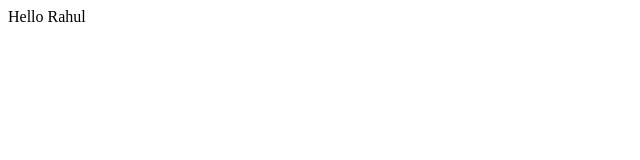
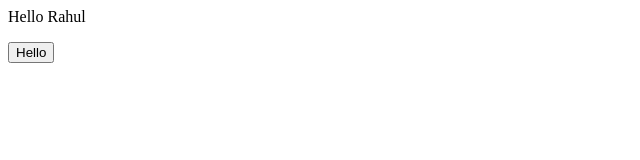
Before and after one commit to Rahul-sha-coder/apnacollege-demo, a plain HTML site: page index.html in a window 1280 px wide. Shown: the whole page, without its empty margins (0-640 px from the left). Drawn offline with Linux system fonts and the light colour scheme.

Commit message:
Update index.html

```diff
--- a/index.html
+++ b/index.html
@@ -1,3 +1,6 @@
 <p>
     Hello Rahul
 </p>
+<div>
+    <button type="submitt">Hello</button>
+</div>
```
